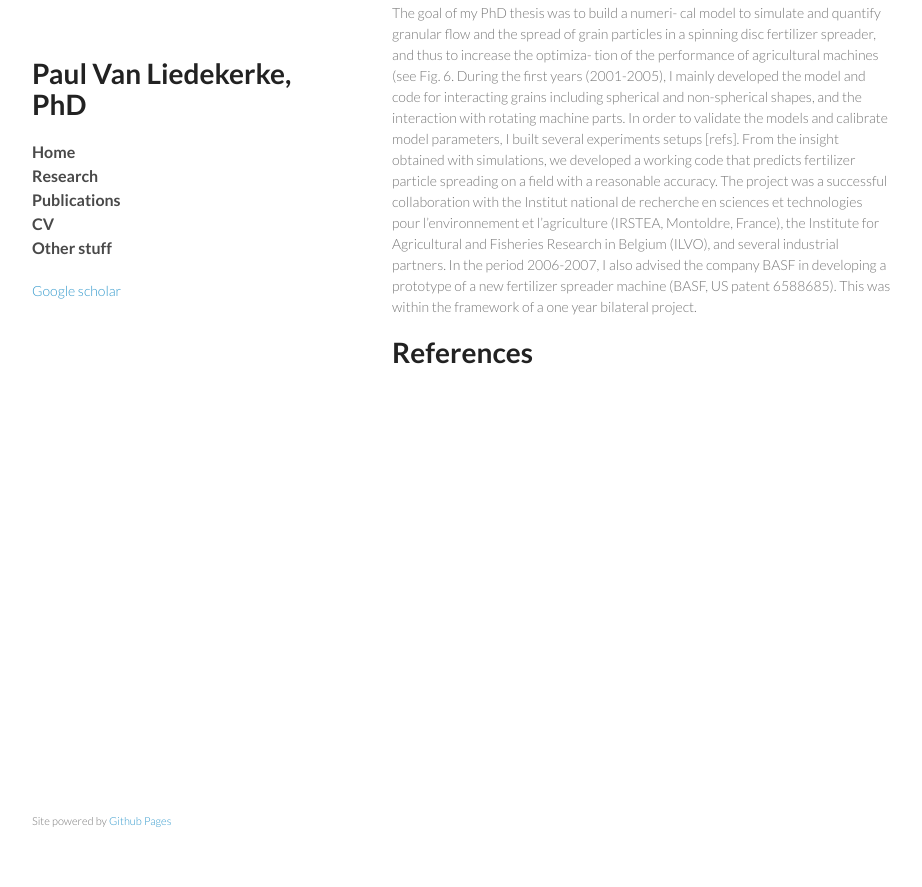
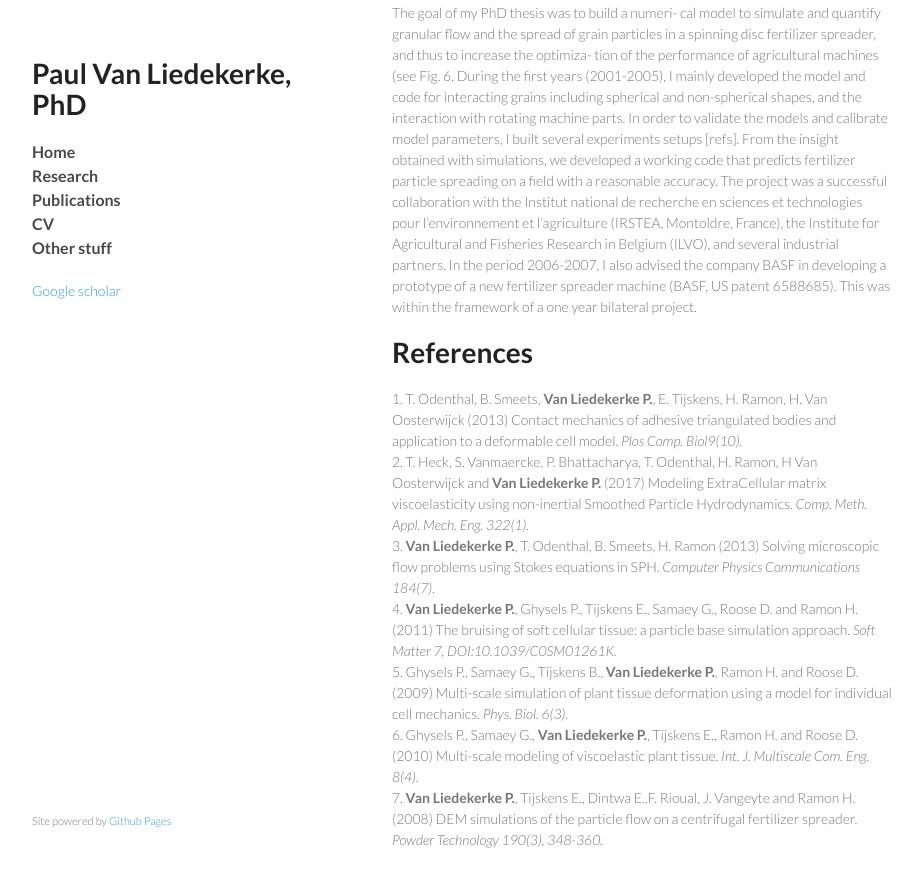
Before and after one commit to paulvanliedekerke/wittgenstein, a Jekyll site: the page research.html, which Jekyll copies as it is, in a window 1280 px wide and 900 px high, scrolled down 4828 px. Shown: the top 887 px of the window, without its empty margins (178-1100 px from the left). Built offline with Jekyll 4.4.1, drawn with Linux system fonts in a browser that asks for light colours; Markdown is read by kramdown in place of the engine named in the settings; before the commit the page ends 5266 px from its top, so only the background shows below that; some of the changed text lies outside the part shown.

Commit message:
Update research.html

```diff
--- a/research.html
+++ b/research.html
@@ -213,6 +213,18 @@ year bilateral project.
 
 <h1>References </h1>
 
+1. T. Odenthal, B. Smeets, <b>Van Liedekerke P.</b>, E. Tijskens, H. Ramon, H. Van Oosterwijck (2013) Contact mechanics of adhesive triangulated bodies and application to a deformable cell model.<I> Plos Comp. Biol9(10).</I>  <br>
+2. T. Heck, S. Vanmaercke, P. Bhattacharya, T. Odenthal, H. Ramon, H Van Oosterwijck and <b>Van
+Liedekerke P.</b> (2017) Modeling ExtraCellular matrix viscoelasticity using non-inertial Smoothed Particle
+Hydrodynamics. <I>Comp. Meth. Appl. Mech. Eng. 322(1). </I><br>
+3. <b>Van Liedekerke P.</b>, T. Odenthal, B. Smeets, H. Ramon (2013) Solving microscopic flow problems using Stokes equations in SPH. <I>Computer Physics Communications 184(7).</I> <br>
+4. <b>Van Liedekerke P.</b>, Ghysels P., Tijskens E., Samaey G., Roose D. and Ramon H. (2011) The bruising of soft cellular tissue: a particle base simulation approach. <I>Soft Matter 7, DOI:10.1039/C0SM01261K.</I>  <br>
+5. Ghysels P., Samaey G., Tijskens B., <b>Van Liedekerke P.</b>, Ramon H. and Roose D. (2009) Multi-scale
+simulation of plant tissue deformation using a model for individual cell mechanics. <I>Phys. Biol. 6(3).</I><br>
+6. Ghysels P., Samaey G., <b>Van Liedekerke P.</b>, Tijskens E., Ramon H. and Roose D. (2010) Multi-scale
+modeling of viscoelastic plant tissue.<I> Int. J. Multiscale Com. Eng. 8(4).</I><br>
+7. <b>Van Liedekerke P.</b>, Tijskens E., Dintwa E.,F. Rioual, J. Vangeyte and Ramon H. (2008) DEM simulations
+of the particle flow on a centrifugal fertilizer spreader.<I> Powder Technology 190(3), 348-360.</I><br>
 
 
       </section>
```
Also changed, not shown: other parts of research.html (+1 -1 lines).
